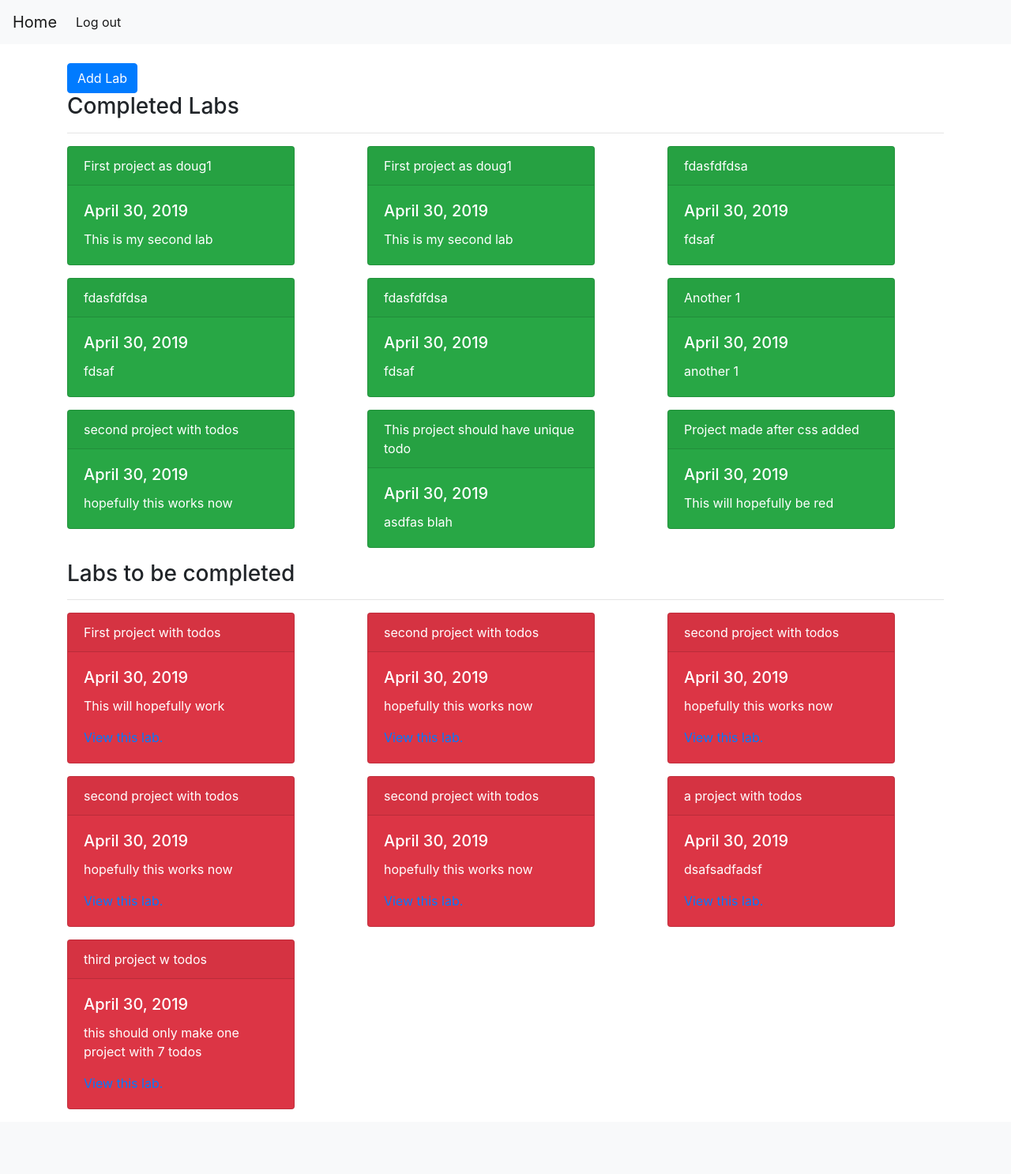
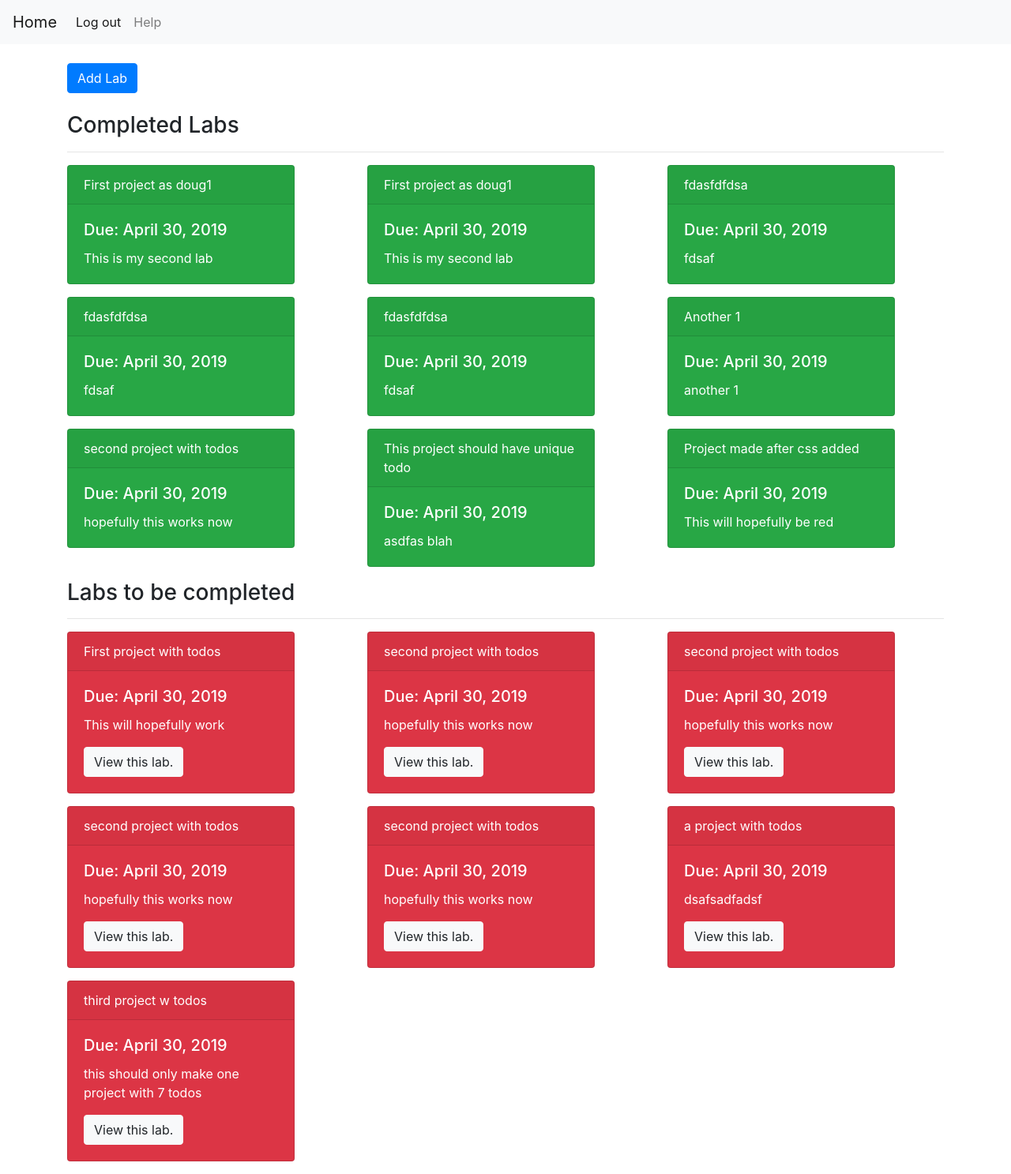
Before and after one commit to dfitzgerald7/django-lab-app, a Django app: page / in a window 1280 px wide. Shown: the whole page at 79% size. Before the commit the page ends 1405 px from the top, so only its background shows below. Run offline with Django 3.2, Linux system fonts and the light colour scheme; a user stored in the database is signed in; data comes from the database, SQL or seed files in the repository; both versions use the stored data as it was after the commit; some libraries are stand-ins or nearby versions.

Commit message:
added modal for a help page

```diff
--- /dev/null
+++ b/main/static/main/help.js
@@ -0,0 +1,4 @@
+
+$(document).ready(){
+
+}
--- a/main/templates/main/homepage.html
+++ b/main/templates/main/homepage.html
@@ -3,7 +3,7 @@
 {% block content %}
 <div class='container'>
     {% if logged_in == True%}
-        <a href='/labs/new' class='btn btn-primary'> Add Lab</a> <br>
+        <a href='/labs/new' class='btn btn-primary'> Add Lab</a> <br> <br>
         <h3> Completed Labs </h3>
         <hr>
         <div class='row'>
@@ -12,7 +12,7 @@
                 <div class="card text-white bg-success mb-3" style="max-width: 18rem;">
                     <div class="card-header">{{  lab.title }}</div>
                     <div class="card-body">
-                        <h5 class="card-title">{{ lab.due_date }}</h5>
+                        <h5 class="card-title">Due: {{ lab.due_date }}</h5>
                         <p class="card-text">{{ lab.description }}</p>
                     </div>
                 </div>
@@ -27,9 +27,9 @@
                     <div class="card text-white bg-danger mb-3" style="max-width: 18rem;">
                         <div class="card-header">{{  lab.title }}</div>
                         <div class="card-body">
-                            <h5 class="card-title">{{ lab.due_date }}</h5>
+                            <h5 class="card-title">Due: {{ lab.due_date }}</h5>
                             <p class="card-text">{{ lab.description }}</p>
-                            <a href={% url 'main:lab_show' lab_id=lab.id %} class="card-link">View this lab.</a>
+                            <a href={% url 'main:lab_show' lab_id=lab.id %} class="btn btn-light">View this lab.</a>
                         </div>
                     </div>
                 </div>
--- a/main/templates/main/includes/navbar.html
+++ b/main/templates/main/includes/navbar.html
@@ -18,6 +18,39 @@
           <a class="nav-link" href="/login">Login</a>
         </li>
       {% endif %}
+      <li class="nav-item">
+          <a class="nav-link" href='/' data-toggle="modal" data-target="#exampleModalCenter">
+              Help <span class="sr-only">(current)</span>
+          </a>
+      </li>
     </ul>
   </div>
+
+
+
+
+    <!-- Modal -->
+    <div class="modal fade" id="exampleModalCenter" tabindex="-1" role="dialog" aria-labelledby="exampleModalCenterTitle" aria-hidden="true">
+      <div class="modal-dialog modal-dialog-centered" role="document">
+        <div class="modal-content">
+          <div class="modal-header">
+            <h5 class="modal-title" id="exampleModalLongTitle">How to use this app.</h5>
+            <button type="button" class="close" data-dismiss="modal" aria-label="Close">
+              <span aria-hidden="true">&times;</span>
+            </button>
+          </div>
+          <div class="modal-body">
+            Each user has many labs that have many todo items. <br>
+            Once you are logged in, you can create a lab. <br>
+            In the new lab form, you can add as many todo items as needed. <br>
+            Completed labs are displayed as green while incomplete labs are red. <br>
+            When a todo item for a lab is completed, click on the lab and check the task.<br>
+            Once a lab has all of its todo items completed, it will be displayed in green.<br>
+          </div>
+          <div class="modal-footer">
+            <button type="button" class="btn btn-secondary" data-dismiss="modal">Close</button>
+          </div>
+        </div>
+      </div>
+    </div>
 </nav>
--- a/main/templates/main/main_html.html
+++ b/main/templates/main/main_html.html
@@ -4,13 +4,15 @@
     {% load static %}
     <script type="text/javascript" src="{% static 'main/todo_script.js' %}"></script>
     <script src="https://ajax.googleapis.com/ajax/libs/jquery/1.11.1/jquery.min.js"></script>
-</head>
+    <script src="https://code.jquery.com/jquery-3.2.1.slim.min.js" integrity="sha384-KJ3o2DKtIkvYIK3UENzmM7KCkRr/rE9/Qpg6aAZGJwFDMVNA/GpGFF93hXpG5KkN" crossorigin="anonymous"></script>
+    <script src="https://cdnjs.cloudflare.com/ajax/libs/popper.js/1.12.9/umd/popper.min.js" integrity="sha384-ApNbgh9B+Y1QKtv3Rn7W3mgPxhU9K/ScQsAP7hUibX39j7fakFPskvXusvfa0b4Q" crossorigin="anonymous"></script>
+    <script src="https://maxcdn.bootstrapcdn.com/bootstrap/4.0.0/js/bootstrap.min.js" integrity="sha384-JZR6Spejh4U02d8jOt6vLEHfe/JQGiRRSQQxSfFWpi1MquVdAyjUar5+76PVCmYl" crossorigin="anonymous"></script>
+  </head>
 
     {% include 'main/includes/navbar.html' %}
 
     {% include 'main/includes/messages.html' %}
 
-      <div class='container-fluid'>
         <br>
         {% block content %}
         {% endblock %}
--- a/main/views.py
+++ b/main/views.py
@@ -7,13 +7,14 @@ from .forms import LabForm, TodoForm, TodoFormSet, TodoCheckboxForm
 from django.forms import formset_factory
 from django.forms import modelformset_factory
 from .models import Todo, Lab
-import ipdb
+from django.db.models import Q
 # Create your views here.
 
 def homepage(request):
     if request.user.is_authenticated:
         completed = Lab.objects.filter(users=request.user, completed=True)
-        incompleted = Lab.objects.filter(users=request.user, completed=False)
+        incompleted = Lab.objects.filter(users=request.user, completed=False).order_by('due_date')
+        print(incompleted)
         return render(request,
                     'main/homepage.html',
                     context={'completed': completed, 'incompleted': incompleted,
@@ -81,7 +82,6 @@ def new_lab(request):
 
             for todo_f in todos_form:
                 if todo_f.is_valid():
-                    ipdb.post_mortem()
                     todo = todo_f.save()
                     lab.todo_set.add(todo)
             return redirect('main:homepage')
@@ -97,8 +97,11 @@ def new_lab(request):
 
 def lab_show(request, lab_id):
     lab = Lab.objects.get(pk=lab_id)
-    completed = Todo.objects.filter(lab__pk=lab_id, completed=True)
-    todos = Todo.objects.filter(lab__pk=lab_id, completed=False)
+    completed = Todo.objects.filter(Q(lab__pk=lab_id) & Q(completed=True))
+    todos = Todo.objects.filter(Q(lab__pk=lab_id) & Q(completed=False))
+
+
+
     checkbox_form = TodoCheckboxForm(lab)
 
     if request.method == "POST":
```
Also changed, not shown: db.sqlite3.
